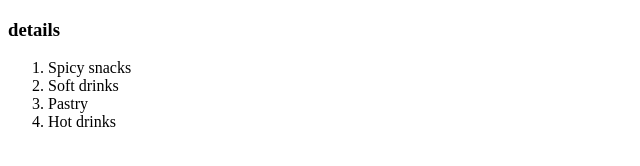
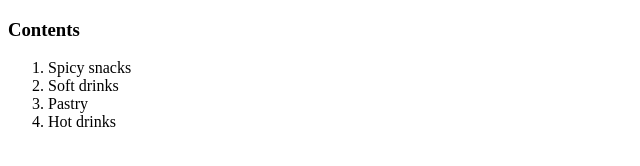
Before and after one commit to sarababu002/Gitcourse2, a plain HTML site: page index.html in a window 1280 px wide. Shown: the full height of the page, 0-640 px from the left. Drawn offline with Linux system fonts and the light colour scheme.

Commit message:
changed heading

```diff
--- a/index.html
+++ b/index.html
@@ -6,7 +6,7 @@
     <title>Food on wheels</title>
 </head>
 <body>
-    <h3>details</h3>
+    <h3>Contents</h3>
     <ol>
        <li>Spicy snacks</li>
        <li>Soft drinks</li>
```
